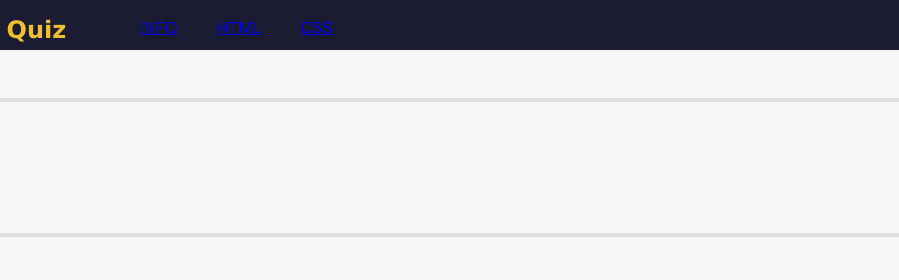
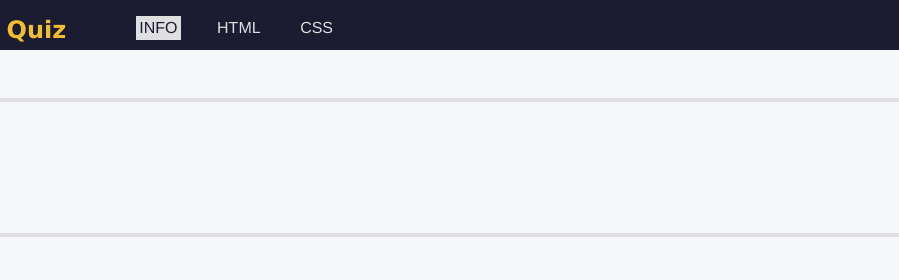
Before and after one commit to Reynyel/Accessibility-Quiz, a plain HTML site: page index.html in a window 1280 px wide. In both pictures the pointer is over the item "INFO". Shown: the top 280 px of the page, 381-1280 px from the left. Drawn offline with Linux system fonts and the light colour scheme.

Commit message:
add hover style to nav bar. also remove lines under them.

```diff
--- a/style.css
+++ b/style.css
@@ -66,3 +66,14 @@ nav li{
     padding: 0.2rem;
     display: block;
 }
+
+nav > ul > li:hover{
+    background-color: #dfdfe2;
+    color:#1b1b32;
+    cursor: pointer;
+}
+
+li > a{
+    color: inherit;
+    text-decoration: none;
+}
```
